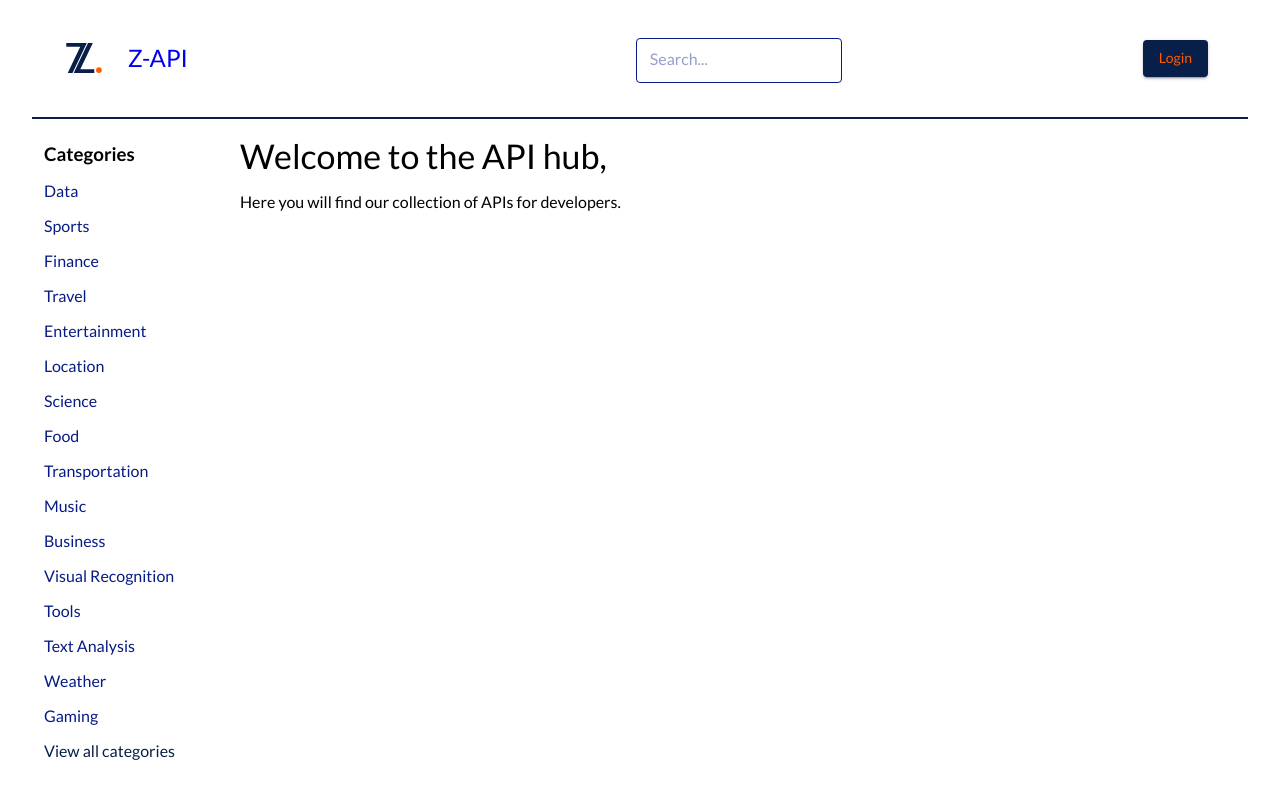
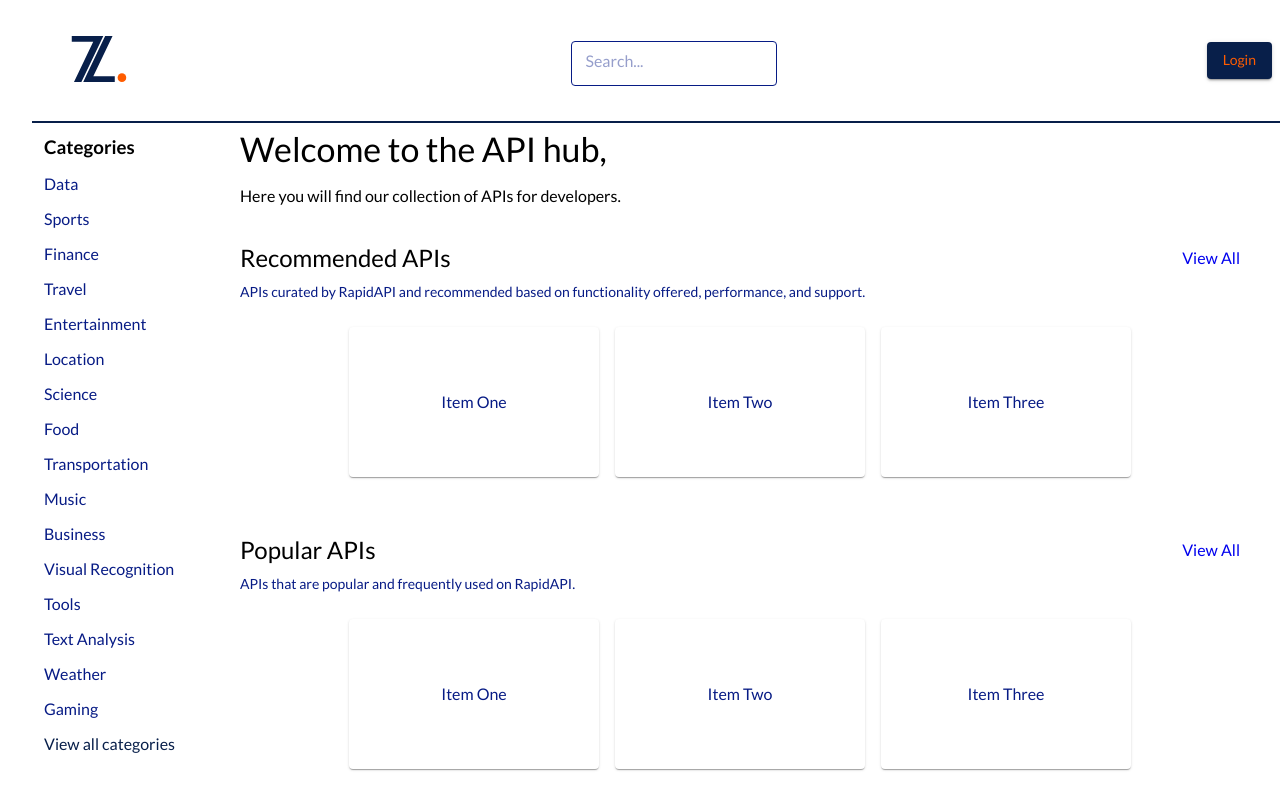
Before and after one commit to Vinyl-Davyl/zapi-dummy-fe, a React (Create React App) app: page / in a window 1280 px wide. Shown: the top 800 px of the page. Built offline with nearby package versions, Linux system fonts and the light colour scheme.

Commit message:
added create organization page; added carousel component; fixed styling issues in inputfield and navbar components

```diff
--- a/src/App.js
+++ b/src/App.js
@@ -2,7 +2,7 @@ import React, { useState } from 'react'
 import { Routes, Route } from 'react-router-dom'
 import { ThemeProvider } from '@mui/material'
 
-import { Home, LoginPage, Search, SingleApi, UserProfile, Categories, Category } from './pages'
+import { Home, LoginPage, Search, SingleApi, UserProfile, Categories, Category, CreateOrg } from './pages'
 import { Navbar } from './components'
 import { theme } from './theme'
 
@@ -12,6 +12,7 @@ const App = () => {
   return (
     <ThemeProvider theme={theme}>
       <Navbar query={query} setQuery={setQuery} />
+      <div className='router-section'>
         <Routes>
           <Route path='/' element={<Home />} />
           <Route path='/login' element={<LoginPage />} />
@@ -20,7 +21,10 @@ const App = () => {
           <Route path='/api/categories' element={<Categories />} />
           <Route path='/api/categories/:category' element={<Category />} />
           <Route path='/user/:id' element={<UserProfile />} />
+          <Route path='/orgs/:id' />
+          <Route path='/orgs/create-new' element={<CreateOrg />} />
         </Routes>
+      </div>
     </ThemeProvider>
   )
 }
--- a/src/components/Carousel.jsx
+++ b/src/components/Carousel.jsx
@@ -1,9 +1,50 @@
 import React from 'react'
+import { Link } from 'react-router-dom'
+import { Card, Grid, IconButton, Stack, Typography } from '@mui/material'
+import { makeStyles } from '@mui/styles'
+// import { ChevronLeft, ChevronRight} from '@mui/icons-material'
 
-const Carousel = () => {
+const useStyles = makeStyles({
+  carousel_body: {
+    width: '100%',
+    height: '200px',
+    display: 'flex',
+    alignItems: 'center',
+    justifyContent:'center',
+    gap: '1rem',
+    padding: '0 1rem',
+  },
+  card: {
+    width: '250px',
+    height: '150px',
+    display: 'grid',
+    placeItems: 'center'
+  }
+})
+
+const CarouselComponent = ({ header, description, category }) => {
+  const classes = useStyles()
+
   return (
-    <div>Carousel</div>
+    <Stack my={4}>
+      <Stack direction='row' alignItems='center' justifyContent='space-between' mb={1}>
+      <Typography variant='h5'>
+        {header}
+      </Typography>
+      <Link to={`/api/categories/${category}`}>
+        View All
+      </Link>
+      </Stack>
+      <Typography variant='body2' color='textPrimary'>
+        {description}
+      </Typography>
+      <div className={classes.carousel_body}>
+        <Card className={classes.card}>Item One</Card>
+        <Card className={classes.card}>Item Two</Card>
+        <Card className={classes.card}>Item Three</Card>
+      </div>
+    </Stack>
   )
 }
 
-export default Carousel
+export default CarouselComponent
--- a/src/components/InputField.jsx
+++ b/src/components/InputField.jsx
@@ -3,13 +3,6 @@ import { TextField } from '@mui/material'
 import { makeStyles, createStyles } from '@mui/styles'
 
 const useStyles = makeStyles(theme =>createStyles({
-  formControl: {
-    width: '80%',
-    display: 'flex',
-    alignItems: 'center',
-    justifyContent: 'center',
-    margin: '0.5rem 2rem',
-  },
   root: {
     '& .MuiInputBase-input': {
       color: 'var(--base)'
@@ -38,9 +31,7 @@ const InputField = ({ type, label, name, value, onChange, onFocus, placeholder,
   const classes = useStyles()
 
   return (
-    <div className={classes.formControl}>
-        <TextField fullWidth={fullWidth} type={type} label={label} name={name} value={value} onChange={onChange} onFocus={onFocus} placeholder={placeholder} size='small' classes={{ root: classes.root }} />
-    </div>
+    <TextField fullWidth={fullWidth} type={type} label={label} name={name} value={value} onChange={onChange} onFocus={onFocus} placeholder={placeholder} size='small' classes={{ root: classes.root }} />
   )
 }
 
--- a/src/components/Navbar.jsx
+++ b/src/components/Navbar.jsx
@@ -1,7 +1,7 @@
 import React from 'react'
 import { Link, useNavigate } from 'react-router-dom'
 import { useDispatch, useSelector } from 'react-redux'
-import { Button, IconButton, Stack, Toolbar, Typography } from '@mui/material'
+import { Button, IconButton, Toolbar } from '@mui/material'
 import { AccountCircleOutlined } from '@mui/icons-material'
 import { makeStyles } from '@mui/styles'
 
@@ -13,7 +13,10 @@ import { openModal, closeModal } from '../redux/features/modal/modalSlice'
 const useStyles = makeStyles({
     nav: {
         width: '100%',
-        borderBottom: '2px solid var(--mid)'
+        borderBottom: '2px solid var(--mid)',
+        position: 'fixed',
+        top: 0,
+        background: 'var(--white)'
     },
     toolbar: {
         display: 'flex',
@@ -38,12 +41,9 @@ const Navbar = ({ query, setQuery }) => {
         }}/>}
     <nav className={classes.nav}>
        <Toolbar className={classes.toolbar}>
-            <Stack component={Link} to='/' direction='row' alignItems='center' width='30%'>
-                <img src='/LOGO.svg' alt='zapi' width='20%' />
-                <Typography variant='h5' marginLeft={2}>
-               Z-API
-                </Typography>
-            </Stack>
+            <Link to='/' style={{ width: '7%' }}>
+                <img src='/LOGO.svg' alt='zapi' width='100%' />
+           </Link>
 
            <InputField type='text' value={query} onChange={(e) => setQuery(e.target.value)} placeholder='Search...' onFocus={() => navigate('/search')} />
 
--- a/src/index.css
+++ b/src/index.css
@@ -8,6 +8,7 @@
   --mid: #081F4A;
   --error: #F02525;
   --success: #23F534;
+  --white: #FFF;
   --lato: 'Lato', sans-serif;
   --leck: 'Leckerli One', cursive;
   --transition: all 0.5s ease;
@@ -26,7 +27,7 @@
 body {
   padding: 0 2rem;
   font-family: var(--lato);
-  overflow-x: hidden;
+  /* overflow: hidden; */
 }
 
 main {
@@ -36,3 +37,7 @@ main {
 a {
   text-decoration: none;
 }
+
+.router-section {
+  margin-top: 7rem;
+}
--- /dev/null
+++ b/src/pages/CreateOrg.jsx
@@ -0,0 +1,9 @@
+import React from 'react'
+
+const CreateOrg = () => {
+  return (
+    <div>CreateOrg</div>
+  )
+}
+
+export default CreateOrg
--- a/src/pages/Home.jsx
+++ b/src/pages/Home.jsx
@@ -4,7 +4,7 @@ import React from 'react'
 import { Stack, Typography } from '@mui/material'
 import { makeStyles } from '@mui/styles'
 
-import { Sidebar } from '../components'
+import { Carousel, Sidebar } from '../components'
 
 const useStyles = makeStyles({
   main: {
@@ -14,9 +14,6 @@ const useStyles = makeStyles({
     '@media screen and (max-width: 800px)': {
       gridTemplateColumns: '1fr'
     }
-  },
-  section: {
-    padding: '0 0.5rem'
   }
 })
 
@@ -35,6 +32,10 @@ const Home = () => {
             Here you will find our collection of APIs for developers.
           </Typography>
         </Stack>
+        <Carousel header='Recommended APIs' description='APIs curated by RapidAPI and recommended based on functionality offered, performance, and support.' category='recommended' />
+        <Carousel header='Popular APIs' description='APIs that are popular and frequently used on RapidAPI.' category='popular' />
+        <Carousel header='Free Public APIs for developer' description='If you&apos;re new to RapidAPI, this collection is a great place to start exploring APIs that are free to test, specifically updated for 2021.' category='free public' />
+        <Carousel header='Top Weather APIs' description='List of the Best Weather APIs to provide historical and trending weather forecasts.' category='location' />
       </section>
     </main>
   )
--- a/src/pages/index.js
+++ b/src/pages/index.js
@@ -1,5 +1,6 @@
 export { default as Categories } from './Categories'
 export { default as Category } from './Category'
+export { default as CreateOrg } from './CreateOrg'
 export { default as Home } from './Home'
 export { default as LoginPage } from './LoginPage'
 export { default as Search } from './Search'
--- a/src/theme.js
+++ b/src/theme.js
@@ -8,10 +8,8 @@ export const theme = createTheme({
         MuiButton: {
             styleOverrides: {
                 contained: {
-                    // height: '',
                     backgroundColor: 'var(--mid)',
                     color: 'var(--alt)',
-                    margin: '1.5rem 0',
                     marginRight: '1rem',
                     transition: '0.3s ease',
                     textTransform: 'capitalize',
```
Lines whose indentation alone changed are shown as unchanged.
